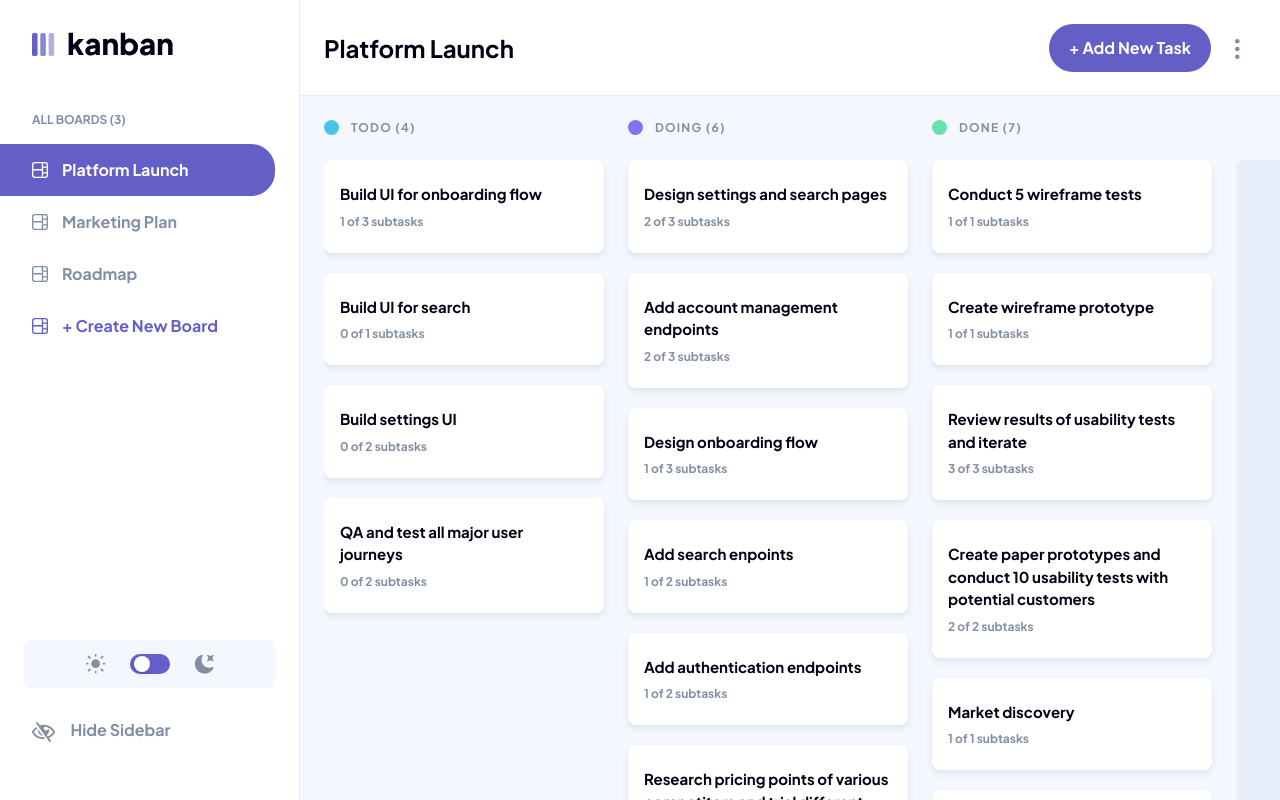
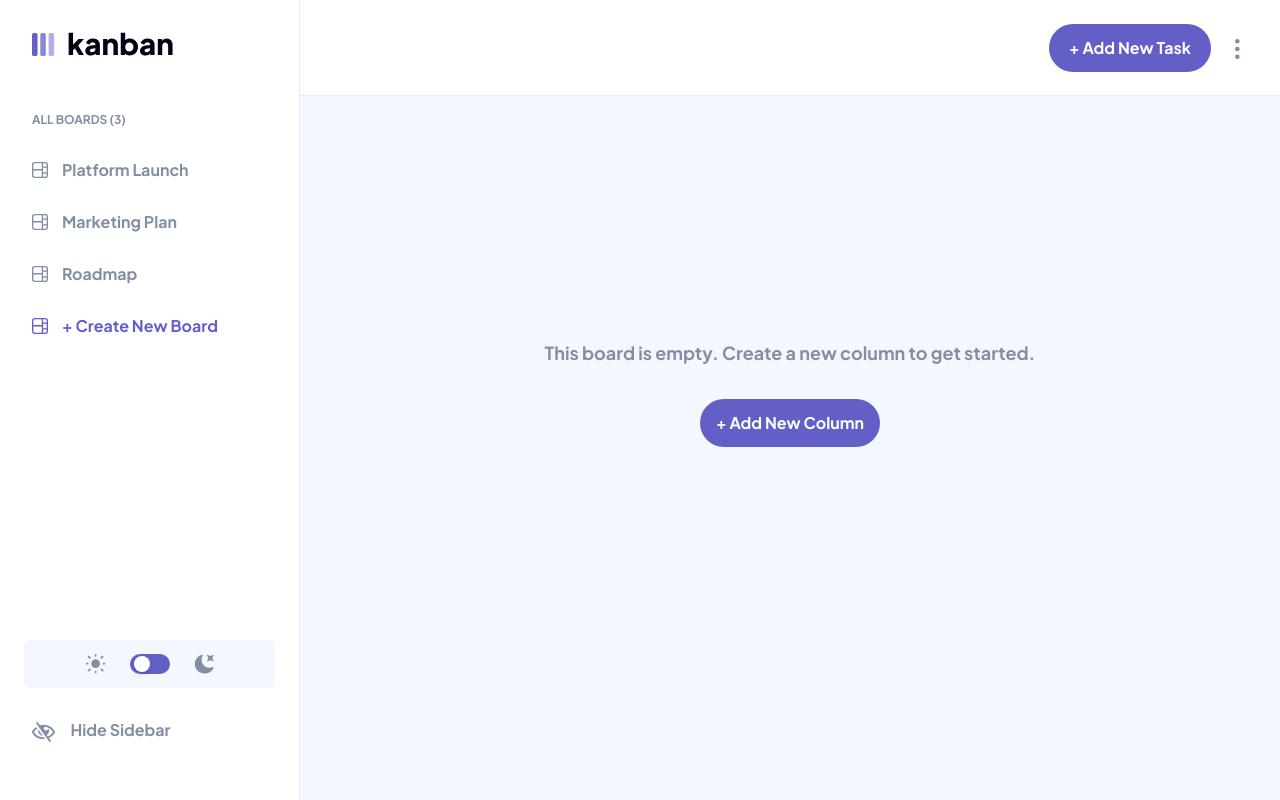
Before and after one commit to GregNicholas/Kanban-guru, a React (Create React App) app: page / in a window 1280 px wide. Built offline with nearby package versions, Linux system fonts and the light colour scheme.

Commit message:
sending boards data to boardsSlice and retreiving data in app

```diff
--- a/src/App.tsx
+++ b/src/App.tsx
@@ -13,23 +13,21 @@ function App() {
   const [isDarkMode, setIsDarkMode] = useState<boolean>(false)
   const [showSidebar, setShowSidebar] = useState<boolean>(true)
   const [boardsData, setBoardsData] = useState<Board[] | null>(data ? data.boards : null)
-  const [displayBoard, setDisplayBoard] = useState<Board>(boardsData ? boardsData[0] : {name: "", columns: []})
-
-  const boardzzzData = useSelector((state: RootState) => state.boardsSlice)
+  const boardzData = useSelector((state: RootState) => state.boards.value)
+  const [displayBoard, setDisplayBoard] = useState<Board>({name: "", columns: []})
 
   const dispatch = useDispatch()
 
   useEffect(() => {
-    const bData = data.boards;
-    dispatch(getExistingBoards({value: bData}))
+    dispatch(getExistingBoards(data.boards))
   }, [])
 
-console.log("BoardsData from slice ", boardzzzData)
+console.log("BoardsData from slice ", boardzData)
 
   return (
     <div className={`flex h-full ${isDarkMode && "dark"}`}>
       <Sidebar
-          boardsData={boardsData} isDarkMode={isDarkMode} setIsDarkMode={setIsDarkMode}
+          boardsData={boardzData} isDarkMode={isDarkMode} setIsDarkMode={setIsDarkMode}
           showSidebar={showSidebar} setShowSidebar={setShowSidebar}
           displayBoard={displayBoard} setDisplayBoard={setDisplayBoard}
       />
--- a/src/app/store.ts
+++ b/src/app/store.ts
@@ -1,7 +1,11 @@
 import { configureStore } from "@reduxjs/toolkit"
+import boardsReducer from "../features/boardsSlice"
+import displayBoardReducer from "../features/displayBoardSlice"
 
 export const store = configureStore({
     reducer: {
+        boards: boardsReducer,
+        board: displayBoardReducer
     }
 })
 
--- a/src/components/Button.tsx
+++ b/src/components/Button.tsx
@@ -12,7 +12,6 @@ const Button = ({ type="button", text, onClick, primary=true, customStyle=false
   const color = customStyle ? customStyle
                         : primary ? "text-white bg-main-purple hover:bg-main-purple-hover active:bg-white active:border active:text-main-purple"
                         : "text-main-purple bg-main-purple-hover dark:bg-white"
-                        console.log(color)
   return (
     <button type={type} className={`${color} font-bold rounded-3xl px-4 py-3 min-w-[162px]`}
       onClick={onClick}
--- a/src/components/Forms/TaskForm.tsx
+++ b/src/components/Forms/TaskForm.tsx
@@ -53,7 +53,7 @@ const TaskForm = ({ setShowTaskForm, title }:TaskFormProps) => {
   return (
     <ModalContainer>
         <div
-          className="opacity-100 w-120 p-8 bg-white dark:bg-d-gray rounded-lg"
+          className="z-10 opacity-100 w-120 p-8 bg-white dark:bg-d-gray rounded-lg"
           onClick={(e) => e.stopPropagation()}
         >
           <form onSubmit={handleSubmit}>
--- a/src/features/boardsSlice.ts
+++ b/src/features/boardsSlice.ts
@@ -1,11 +1,11 @@
 import { createSlice, PayloadAction } from "@reduxjs/toolkit"
 import { Board } from "../types"
 
-interface BoardsState {
+interface boardsState {
     value: Board[]
 }
 
-const initialState = {
+const initialState: boardsState = {
     value: []
 }
 
@@ -13,8 +13,8 @@ export const boardsSlice = createSlice({
     name: "boards",
     initialState,
     reducers: {
-        getExistingBoards: (state, action: PayloadAction<BoardsState>) => {
-            console.log(state.value)
+        getExistingBoards: (state, action: PayloadAction<Board[]>) => {
+            state.value = action.payload
         }
     }
 })
--- /dev/null
+++ b/src/features/displayBoardSlice.ts
@@ -0,0 +1,24 @@
+import { createSlice, PayloadAction } from "@reduxjs/toolkit"
+import { Board } from "../types"
+
+interface displayBoardState {
+    value: Board
+}
+
+const initialState: displayBoardState = {
+    value: {name: "", columns: []}
+}
+
+export const displayBoardSlice = createSlice({
+    name: "board",
+    initialState,
+    reducers: {
+        setDisplayBoard: (state, action: PayloadAction<Board>) => {
+            state.value = action.payload
+        }
+    }
+})
+
+export const { setDisplayBoard } = displayBoardSlice.actions
+
+export default displayBoardSlice.reducer
```
